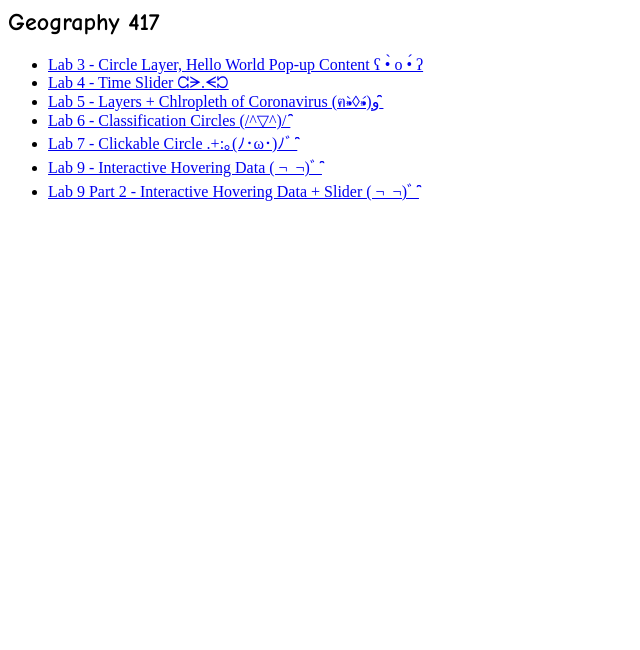
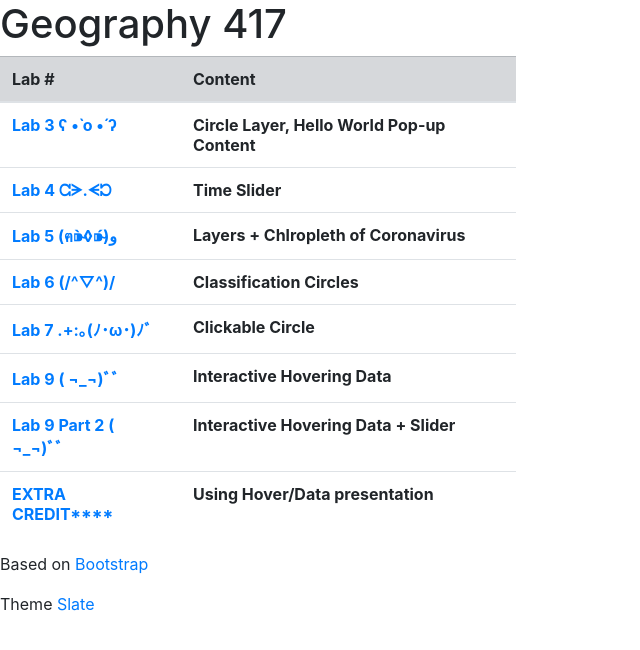
Before and after one commit to mctrann-geography/mctrann-geography.github.io, a plain HTML site: page index.html in a window 1280 px wide. Shown: the whole page, without its empty margins (0-640 px from the left). Drawn offline with nearby package versions, Linux system fonts and the light colour scheme.

Commit message:
prettier

```diff
--- a/index.html
+++ b/index.html
@@ -1,24 +1,119 @@
 <html>
+
 <head>
+  <style></style>
   <title>Cartography II Spring 2020</title>
   <link rel="apple-touch-icon" sizes="180x180" href="icon/apple-touch-icon.png">
   <link rel="icon" type="image/png" sizes="32x32" href="icon/favicon-32x32.png">
   <link rel="icon" type="image/png" sizes="16x16" href="icon/favicon-16x16.png">
   <link rel="manifest" href="icon/site.webmanifest">
+  <link href="style/bootstrap.min.css" rel="stylesheet">
+  <link href="style/bootstrap.css" rel="stylesheet">
+  <link href="style/_bootswatch.scss" rel="stylesheet">
+  <link href="style/_variables.scss" rel="stylesheet">
+
+
+
+
 </head>
+
 <body>
-    <h2><font face = "Comic sans MS">Geography 417 </font></h2>
-    <ul>
-      <li> <a href= "https://mctrann-geography.github.io/Lab3" target= "_blank"> Lab 3 - Circle Layer, Hello World Pop-up Content ʕ •̀ o •́ ʔ </a></li>
-      <li>  <a href= "https://mctrann-geography.github.io/Lab4/" target= "_blank"> Lab 4 - Time Slider ᘳᗒ.ᗕᘰ</a> </li>
-      <li>  <a href= "https://mctrann-geography.github.io/Lab5/" target= "_blank"> Lab 5 - Layers + Chlropleth of Coronavirus (ฅ⁍̴̀◊⁍̴́)و ̑̑</a> </li>
-      <li>  <a href= "https://mctrann-geography.github.io/Lab6/" target= "_blank"> Lab 6 - Classification Circles (/^▽^)/ ̑̑</a> </li>
-      <li>  <a href= "https://mctrann-geography.github.io/Lab7/" target= "_blank"> Lab 7 - Clickable Circle  .+:｡(ﾉ･ω･)ﾉﾞ ̑̑</a> </li>
-      <li>  <a href= "https://mctrann-geography.github.io/Lab9/index.html" target= "_blank"> Lab 9 - Interactive Hovering Data ( ¬_¬)ﾞ ̑̑</a> </li>
-      <li>  <a href= "https://mctrann-geography.github.io/Lab9/Lab9_2.html" target= "_blank"> Lab 9 Part 2 - Interactive Hovering Data + Slider ( ¬_¬)ﾞ ̑̑</a> </li>
 
-    </ul>
+<div class = "">
+    <div class = "page-header">
+        <h1>
+            Geography 417
+           </h1>
+
+    </div>
+    <div class = "row">
+        <div class = "col-lg-5">
+            <table class="table table-hover">
+                <thead>
+                  <tr class="table-secondary">
+                    <th scope="col"> Lab #</th>
+                    <th scope="col"> Content</th>
+                  </tr>
+                </thead>
+                <tbody>
+                  <tr>
+                    <th scope="row">
+                      <a href="https://mctrann-geography.github.io/Lab3" target="_blank"> Lab 3 ʕ •̀ o •́ ʔ</a>
+                    </th>
+                    <th>Circle Layer, Hello World Pop-up Content</th>
+                  </tr>
+                  <tr>
+                    <th scope="row">
+                      <a href="https://mctrann-geography.github.io/Lab4" target="_blank"> Lab 4 ᘳᗒ.ᗕᘰ</a>
+                    </th>
+                    <th>Time Slider</th>
+                  </tr>
+                  <tr>
+                    <th scope="row">
+                      <a href="https://mctrann-geography.github.io/Lab5" target="_blank"> Lab 5 (ฅ⁍̴̀◊⁍̴́)و </a>
+                    </th>
+                    <th>Layers + Chlropleth of Coronavirus</th>
+                  </tr>
+                  <tr>
+                    <th scope="row">
+                      <a href="https://mctrann-geography.github.io/Lab6" target="_blank"> Lab 6 (/^▽^)/</a>
+                    </th>
+                    <th>Classification Circles </th>
+                  </tr>
+                  <tr>
+                    <th scope="row">
+                      <a href="https://mctrann-geography.github.io/Lab7" target="_blank"> Lab 7 .+:｡(ﾉ･ω･)ﾉﾞ</a>
+                    </th>
+                    <th>Clickable Circle</th>
+                  </tr>
+                  <tr>
+                    <th scope="row">
+                      <a href="https://mctrann-geography.github.io/Lab9/index.html" target="_blank"> Lab 9 ( ¬_¬)ﾞﾞ</a>
+                    </th>
+                    <th>Interactive Hovering Data</th>
+                  </tr>
+                  <tr>
+                    <th scope="row">
+                      <a href="https://mctrann-geography.github.io/Lab9/Lab9_2.html" target="_blank"> Lab 9 Part 2 ( ¬_¬)ﾞﾞ</a>
+                    </th>
+                    <th>Interactive Hovering Data + Slider</th>
+                  </tr>
+                  <tr>
+                    <th scope="row">
+                      <a href="https://mctrann-geography.github.io/ExtraC" target="_blank">EXTRA CREDIT****</a>
+                    </th>
+                    <th>Using Hover/Data presentation</th>
+                  </tr>
+                </tbody>
+              </table>
+        </div>
+        <!--INSERT MAP INTO THE HOME HTML PAGE?? -->
+        <!-- <div class = "col-lg-6">
+          <div class = "container">
+              <iframe src = "https://mctrann-geography.github.io/lab7"></iframe>
+          </div>
+        </div> -->
+     </div>
+</div>
+
+
+
+
 
 
   <body>
+<footer id = "footer">
+  <div class = "row">
+    <div class = "col-lg-12">
+     <p>
+        Based on
+        <a href="https://getbootstrap.com" rel="nofollow">Bootstrap</a>
+     </p>
+     <p>
+        Theme
+        <a href= "https://bootswatch.com/slate/"> Slate </a>
+     </p>
+    </div>
+  </div>
+</footer>
 </html>
```
Lines whose indentation alone changed are shown as unchanged.
